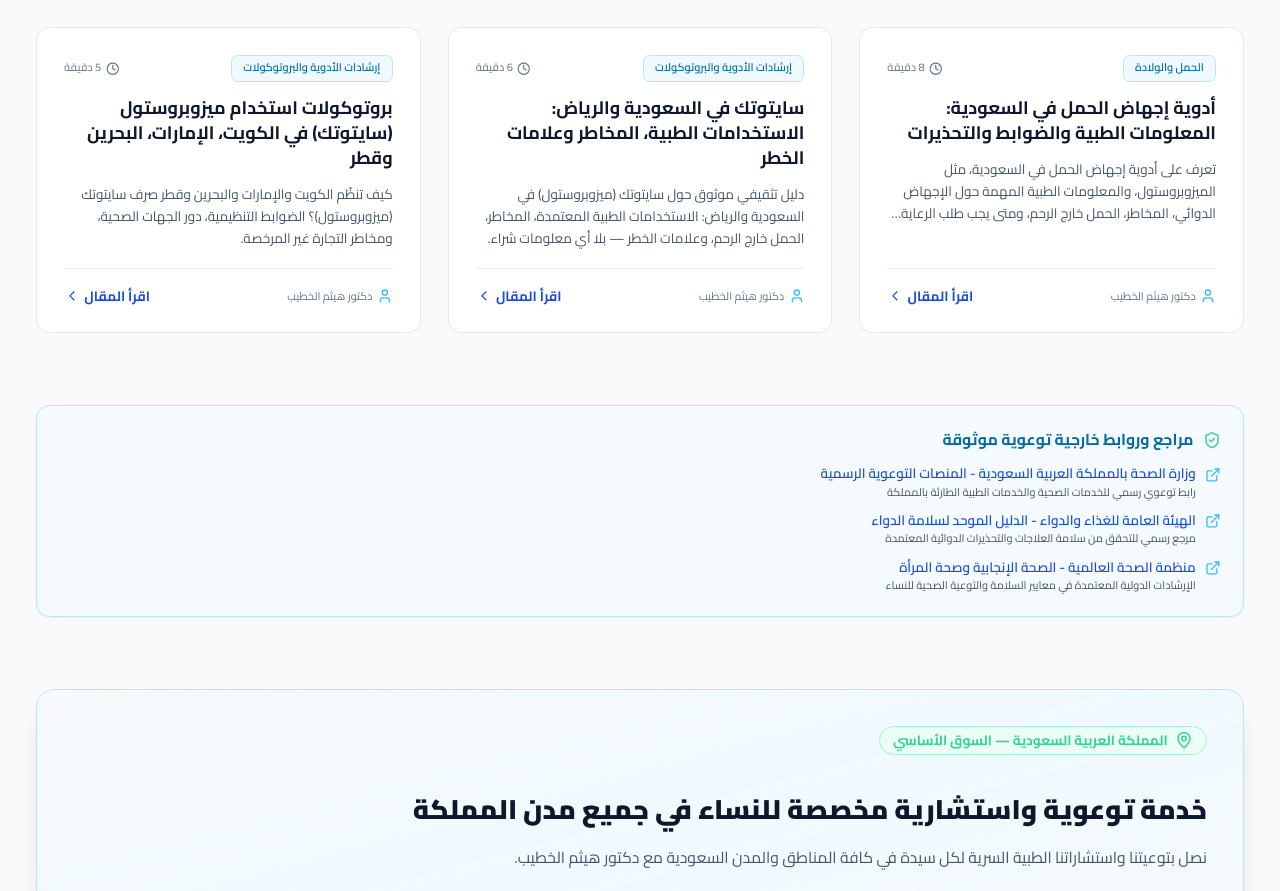
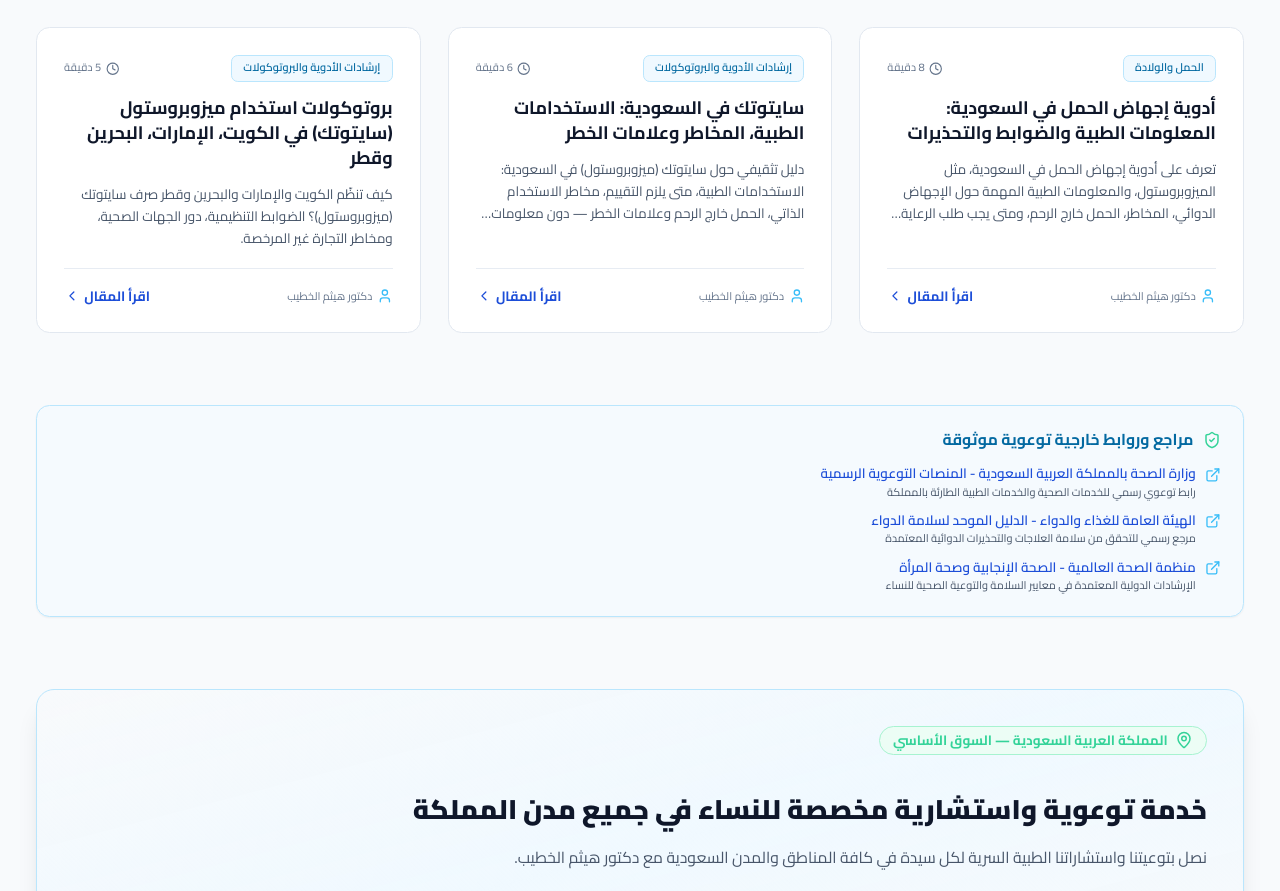
Before and after one commit to femseha/femseha, a React (Vite) app: page / in a window 1280 px wide. Shown: the part 3240-4131 px from the top of the page. Built offline with nearby package versions, Linux system fonts and the light colour scheme.

Commit message:
seo: apply Saudi Cytotec pillar enhancement

```diff
--- a/src/data/articles.ts
+++ b/src/data/articles.ts
@@ -3,6 +3,7 @@ import articlesData from "./articles.json";
 import seoSupportingArticles from "./seo-supporting-articles.json";
 import seoSupportingFaq from "./seo-supporting-faq.json";
 import seoClusterLinks from "./seo-cluster-links.json";
+import seoPillarOverrides from "./seo-pillar-overrides.json";
 
 // ─────────────────────────────────────────────────────────────────────────────
 // مصدر بيانات المقالات المنشورة للموقع العام.
@@ -12,6 +13,10 @@ import seoClusterLinks from "./seo-cluster-links.json";
 
 const faqBySlug = seoSupportingFaq as Record<string, ArticleRecord["faq"]>;
 const clusterLinksBySlug = seoClusterLinks as Record<string, string[]>;
+const pillarOverrides = seoPillarOverrides as Record<
+  string,
+  { title?: string; summary?: string; contentAppend?: string }
+>;
 
 const allArticles = [
   ...(articlesData as ArticleRecord[]),
@@ -21,14 +26,25 @@ const allArticles = [
 export const articles: ArticleRecord[] = allArticles.map((article) => {
   const faq = faqBySlug[article.slug];
   const clusterLinks = clusterLinksBySlug[article.slug];
+  const override = pillarOverrides[article.slug];
   const withFaq = !faq || article.faq?.length ? article : { ...article, faq };
-  if (!clusterLinks?.length) return withFaq;
+  const withPillar = override
+    ? {
+        ...withFaq,
+        ...(override.title ? { title: override.title } : {}),
+        ...(override.summary ? { summary: override.summary } : {}),
+        ...(override.contentAppend
+          ? { content: `${withFaq.content}\n\n${override.contentAppend}` }
+          : {}),
+      }
+    : withFaq;
+  if (!clusterLinks?.length) return withPillar;
 
   // روابط الكلستر الاستراتيجية تُضاف قبل الروابط القديمة مع إزالة التكرار.
-  const related = [...clusterLinks, ...(withFaq.related || [])].filter(
+  const related = [...clusterLinks, ...(withPillar.related || [])].filter(
     (slug, index, list) => list.indexOf(slug) === index && slug !== article.slug
   );
-  return { ...withFaq, related };
+  return { ...withPillar, related };
 });
 
 /** البحث عن مقال بالمعرّف أو بالـ slug */
```
